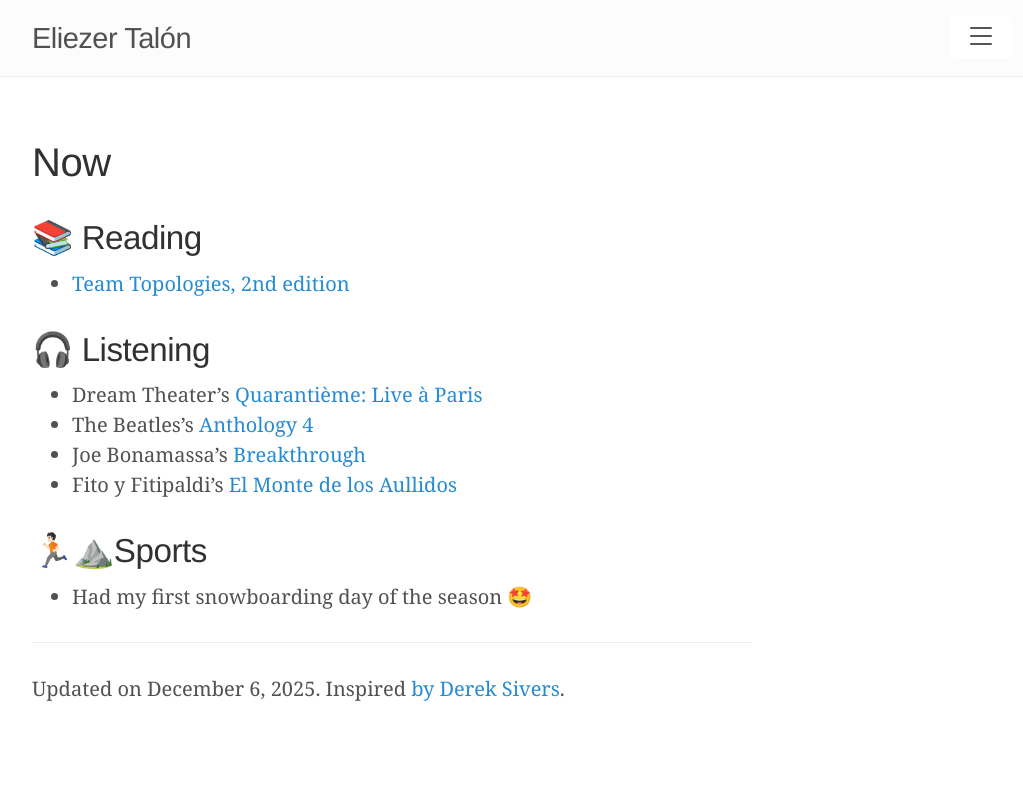
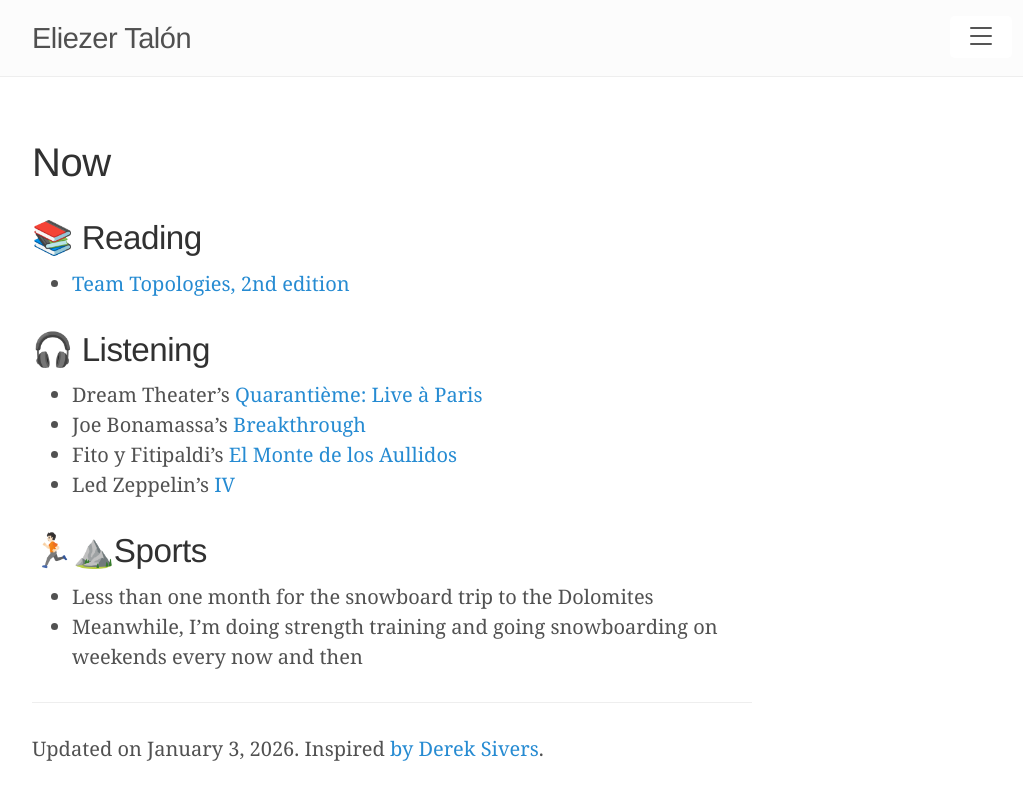
Before and after one commit to elitalon/elitalon.github.io, a Jekyll site: the page built from now.md, in a window 1280 px wide. Shown: the top 800 px of the page, without its empty margins (248-1271 px from the left). Built offline with Jekyll 4.4.1, drawn with Linux system fonts in a browser that asks for light colours.

Commit message:
Update 'Now'

```diff
--- a/now.md
+++ b/now.md
@@ -1,7 +1,7 @@
 ---
 layout: page
 title: Now
-date: 2025-12-06
+date: 2026-01-03
 ---
 
 ## 📚 Reading
@@ -9,12 +9,13 @@
 
 ## 🎧 Listening
 - Dream Theater's [Quarantième: Live à Paris](https://dreamtheater.net/discography-item/quarantieme-live-a-paris/)
-- The Beatles's [Anthology 4](https://en.wikipedia.org/wiki/Anthology_4)
 - Joe Bonamassa's [Breakthrough](https://en.wikipedia.org/wiki/Joe_Bonamassa#Discography)
 - Fito y Fitipaldi's [El Monte de los Aullidos](https://es.wikipedia.org/wiki/El_monte_de_los_aullidos)
+- Led Zeppelin's [IV](https://en.wikipedia.org/wiki/Led_Zeppelin_IV)
 
 ## 🏃🏻⛰️Sports
-- Had my first snowboarding day of the season 🤩
+- Less than one month for the snowboard trip to the Dolomites
+- Meanwhile, I'm doing strength training and going snowboarding on weekends every now and then
 
 ---
 
```
